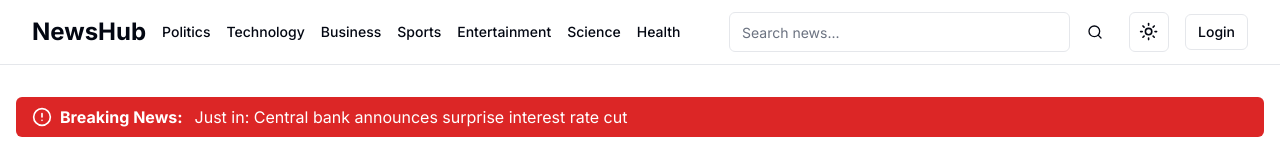
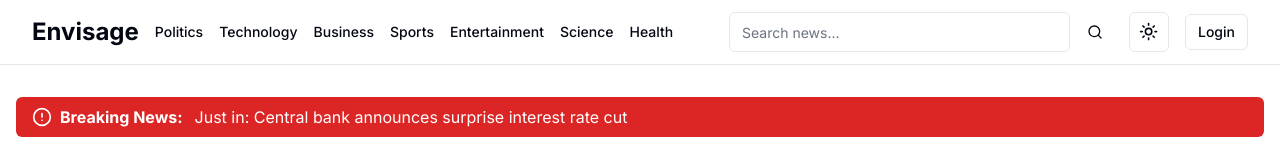
Before and after one commit to HarshatDy/Envisage_Web_App, a Next.js app: page / in a window 1280 px wide. Shown: the top 159 px of the page. Built offline with nearby package versions, Linux system fonts and the light colour scheme.

Commit message:
Bug Fix: Brand changes

```diff
--- a/app/layout.tsx
+++ b/app/layout.tsx
@@ -9,7 +9,7 @@
 const inter = Inter({ subsets: ["latin"] })
 
 export const metadata: Metadata = {
-  title: "NewsHub - Your Source for Latest News",
+  title: "Envisage - Your Summary for Latest News",
   description: "A modern news platform with the latest updates across various categories",
 }
 
--- a/components/navbar.tsx
+++ b/components/navbar.tsx
@@ -34,7 +34,7 @@
       <div className="container flex h-16 items-center">
         <div className="mr-4 flex">
           <Link href="/" className="flex items-center space-x-2">
-            <span className="text-2xl font-bold">NewsHub</span>
+            <span className="text-2xl font-bold">Envisage</span>
           </Link>
         </div>
 
```
Also changed, not shown: 1 other file (tests, documents, lock files or other folders).
